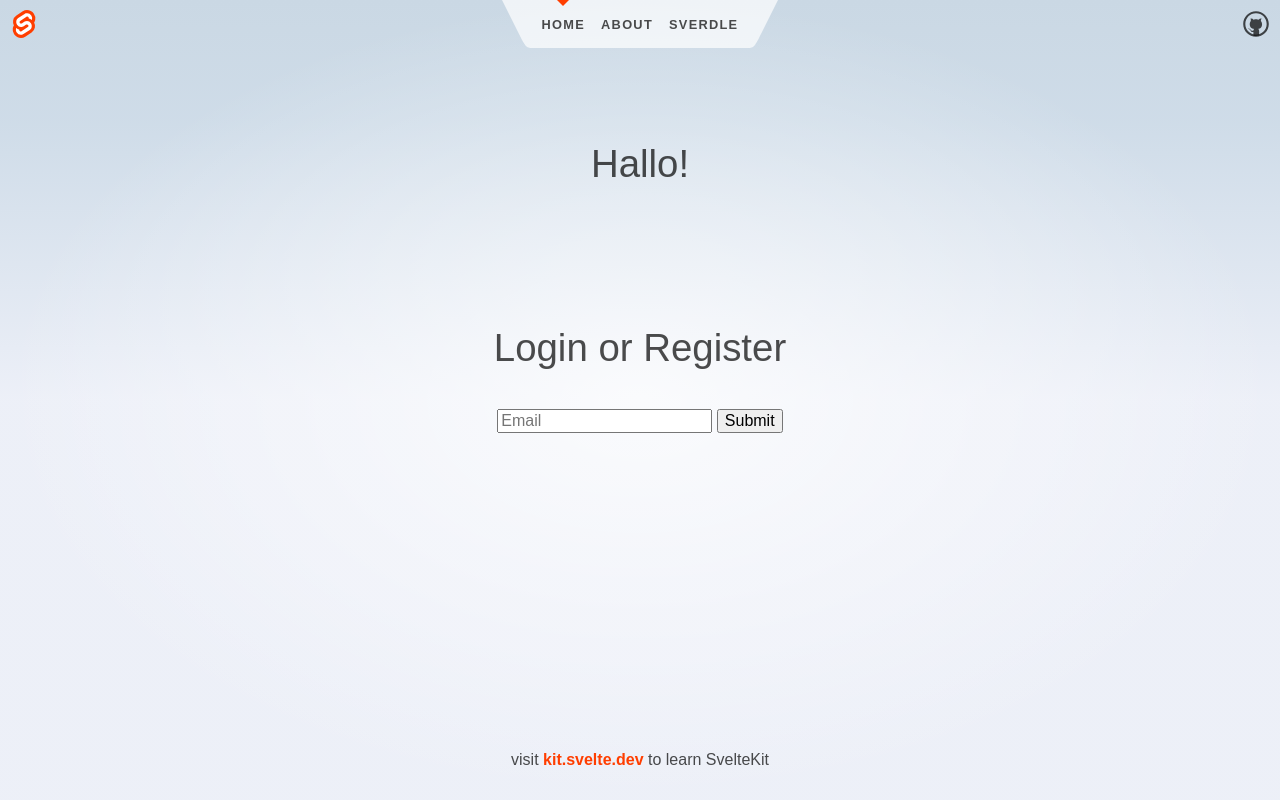
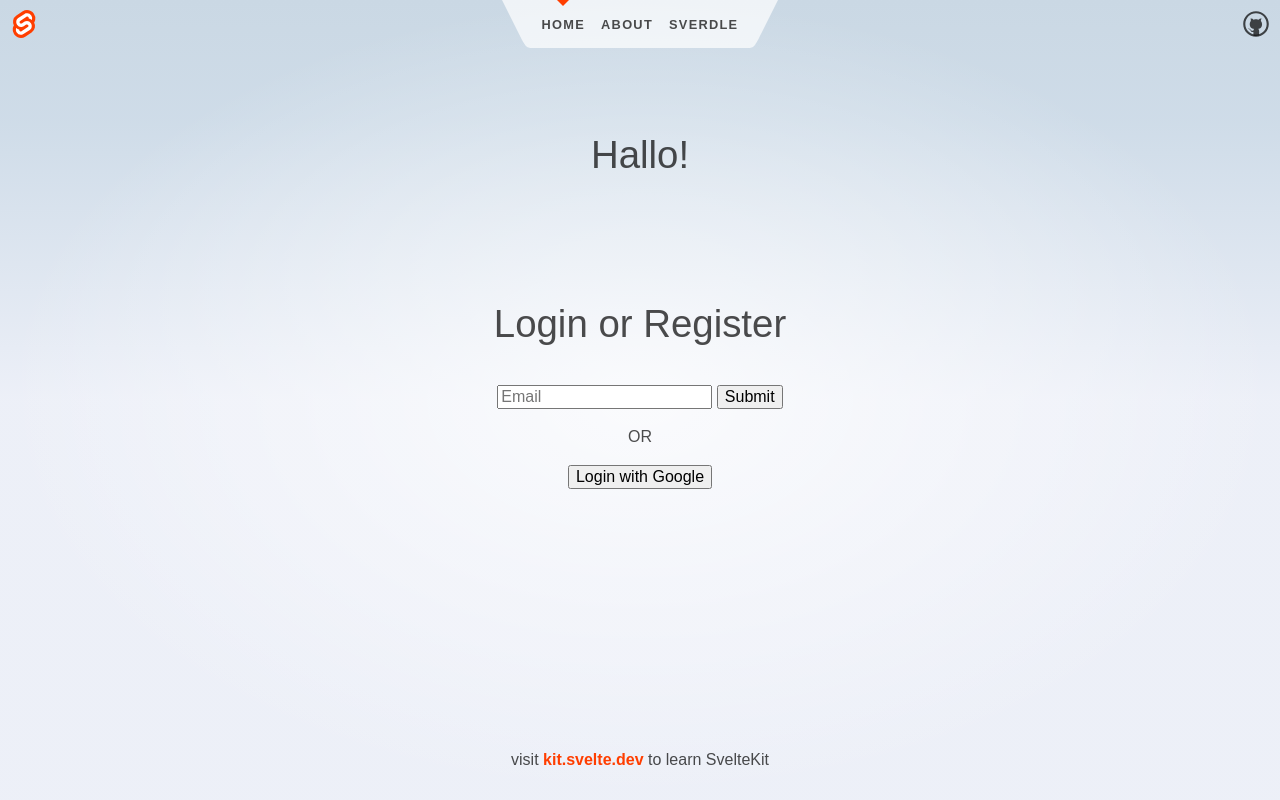
Before and after one commit to ebenezerdon/receiptwise, a SvelteKit app: page / in a window 1280 px wide. Built offline with nearby package versions, Linux system fonts and the light colour scheme; no server answers.

Commit message:
Implement Google Auth

```diff
--- a/src/lib/appwrite.js
+++ b/src/lib/appwrite.js
@@ -5,4 +5,4 @@ export const client = new Client()
 client.setEndpoint('https://cloud.appwrite.io/v1').setProject('receiptwise')
 
 export const account = new Account(client)
-export { ID } from 'appwrite'
+export { ID, OAuthProvider } from 'appwrite'
--- a/src/routes/Auth.svelte
+++ b/src/routes/Auth.svelte
@@ -1,10 +1,9 @@
 <script lang="ts">
   import { onMount } from 'svelte'
-  import { account, ID } from '$lib/appwrite'
+  import { account, ID, OAuthProvider } from '$lib/appwrite'
   import { page } from '$app/stores'
 
   let email = ''
-
   let redirectURL: string;
 
   $: redirectURL = $page.url.href;
@@ -13,12 +12,20 @@
   let userIsLoggedIn = false
   let isNewUser = false
 
-  const loginUser = async (e: Event) => {
+  const loginUserMagicURL = async (e: Event) => {
     e.preventDefault()
 
     try {
       const token = await account.createMagicURLToken(ID.unique(), email.trim(), redirectURL)
       console.log(token)
+    } catch (error) {
+      console.error(error)
+    }
+  }
+
+  const loginUserOAuth = async (provider: OAuthProvider) => {
+    try {
+      account.createOAuth2Session(provider, redirectURL)
     } catch (error) {
       console.error(error)
     }
@@ -74,10 +81,12 @@
 {#if !userIsLoggedIn}
   <section>
     <h1>Login or Register</h1>
-    <form on:submit={loginUser}>
+    <form on:submit={loginUserMagicURL}>
       <input type="email" placeholder="Email" bind:value={email} />
       <button type="submit">Submit</button>
     </form>
+    <p>OR</p>
+    <button on:click={() => loginUserOAuth(OAuthProvider.Google)}>Login with Google</button>
   </section>
 {/if}
 
```
Also changed, not shown: 1 other file (tests, documents, lock files or other folders).
